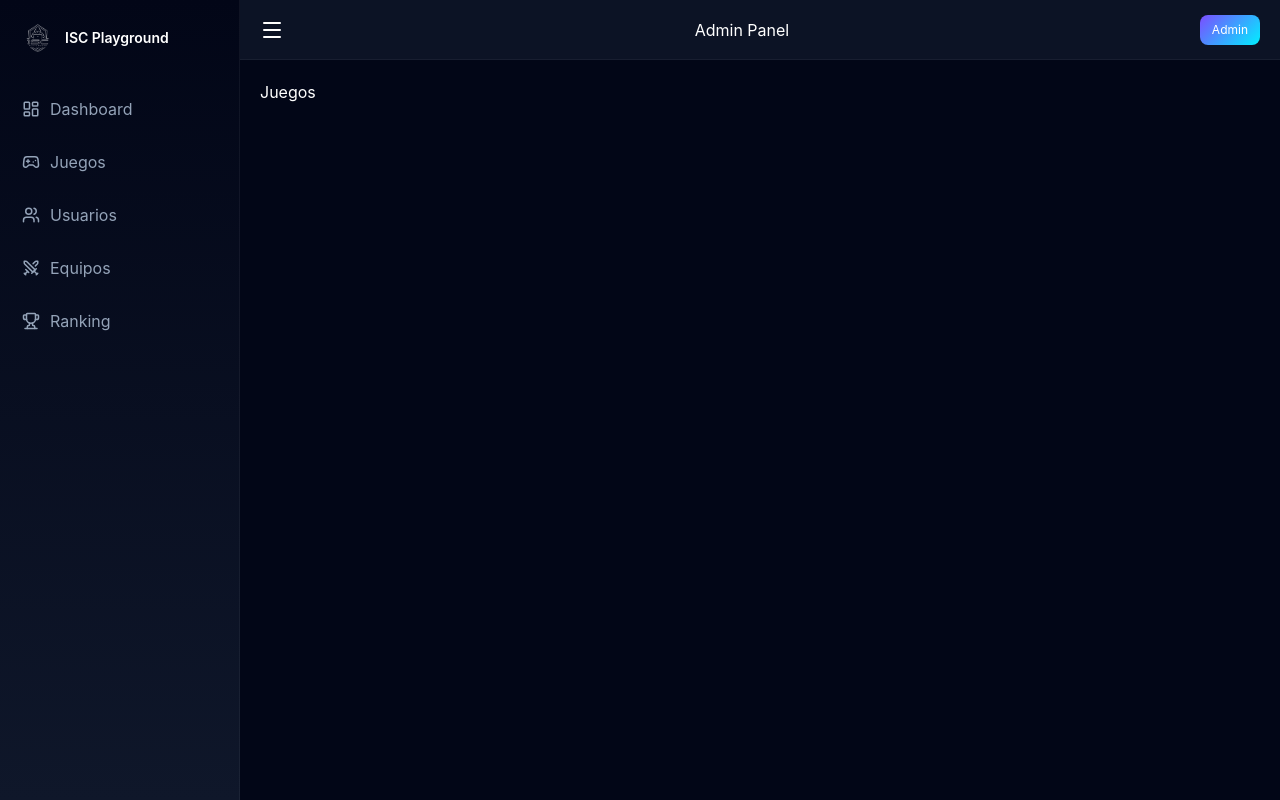
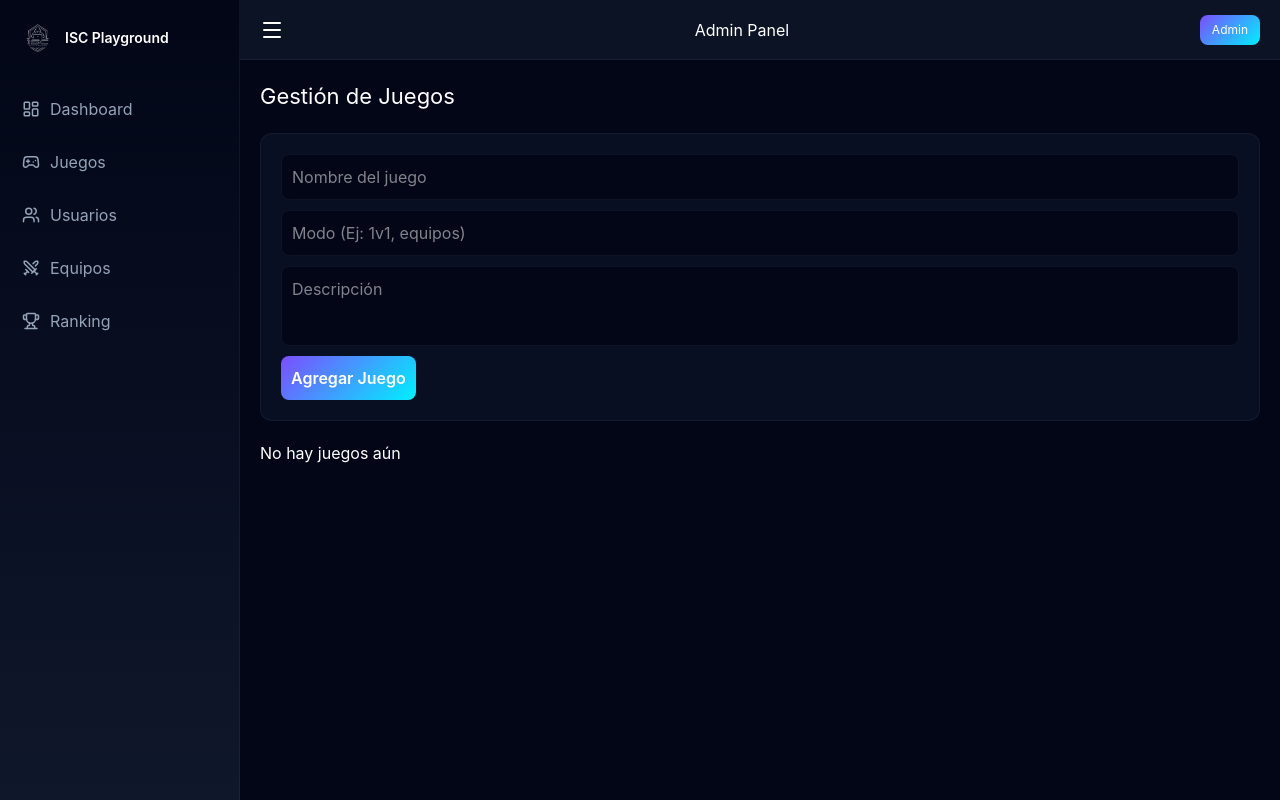
Before and after one commit to fergood-2703/isc-playground, a React (Vite) app: page /admin/juegos in a window 1280 px wide. Built offline with nearby package versions, Linux system fonts and the light colour scheme.

Commit message:
Agregando la vista de juegos en el dashboard de administrador

```diff
--- a/src/App.jsx
+++ b/src/App.jsx
@@ -3,7 +3,8 @@ import { BrowserRouter, Routes, Route } from "react-router-dom";
 import Home from "./pages/Home/Home";
 import Login from "./pages/Login/Login";
 import Registro from "./pages/Registro/Registro";
-import DashboardLayout from "./pages/Dashboard/DashboardLayout"; // 👈 corregido
+import DashboardLayout from "./pages/Dashboard/DashboardLayout"; //
+import Juegos from "./pages/Dashboard/views/Juegos";
 
 export default function App() {
   return (
@@ -18,7 +19,7 @@ export default function App() {
         {/* ADMIN DASHBOARD */}
         <Route path="/admin" element={<DashboardLayout />}>
           <Route index element={<h2>Dashboard Home</h2>} />
-          <Route path="juegos" element={<h2>Juegos</h2>} />
+          <Route path="juegos" element={<Juegos/>} />
           <Route path="usuarios" element={<h2>Usuarios</h2>} />
           <Route path="equipos" element={<h2>Equipos</h2>} />
           <Route path="ranking" element={<h2>Ranking</h2>} />
--- /dev/null
+++ b/src/pages/Dashboard/views/Juegos.css
@@ -0,0 +1,89 @@
+.games {
+  display: flex;
+  flex-direction: column;
+  gap: 20px;
+}
+
+.games h2 {
+  font-size: 22px;
+}
+
+/* FORM */
+.game-form {
+  display: flex;
+  flex-direction: column;
+  gap: 10px;
+
+  background: rgba(15,23,42,0.6);
+  padding: 20px;
+  border-radius: 12px;
+  border: 1px solid rgba(255,255,255,0.05);
+}
+
+.game-form input,
+.game-form textarea {
+  background: #020617;
+  border: 1px solid rgba(255,255,255,0.05);
+  padding: 10px;
+  border-radius: 8px;
+  color: white;
+}
+
+.game-form textarea {
+  resize: none;
+  height: 80px;
+}
+
+/* BUTTON */
+.game-form button {
+  background: linear-gradient(135deg, #7c4dff, #00f0ff);
+  border: none;
+  padding: 10px;
+  border-radius: 8px;
+  color: white;
+  font-weight: 600;
+  cursor: pointer;
+}
+
+/* LIST */
+.game-list {
+  display: grid;
+  grid-template-columns: repeat(auto-fill, minmax(250px, 1fr));
+  gap: 16px;
+}
+
+.game-card {
+  background: rgba(15,23,42,0.7);
+  padding: 15px;
+  border-radius: 12px;
+  border: 1px solid rgba(255,255,255,0.05);
+
+  transition: 0.3s;
+}
+
+.game-card:hover {
+  transform: translateY(-5px);
+}
+
+.game-card h3 {
+  margin-bottom: 5px;
+}
+
+.game-card span {
+  font-size: 12px;
+  color: #94a3b8;
+}
+
+/* ACTIONS */
+.actions {
+  margin-top: 10px;
+}
+
+.delete {
+  background: #ef4444;
+  border: none;
+  padding: 6px 10px;
+  border-radius: 6px;
+  color: white;
+  cursor: pointer;
+}
--- /dev/null
+++ b/src/pages/Dashboard/views/Juegos.jsx
@@ -0,0 +1,97 @@
+import { useState } from "react";
+import "./Juegos.css";
+
+export default function Juegos() {
+  const [games, setGames] = useState([]);
+
+  const [form, setForm] = useState({
+    nombre: "",
+    descripcion: "",
+    modo: "",
+  });
+
+  const handleChange = (e) => {
+    setForm({
+      ...form,
+      [e.target.name]: e.target.value,
+    });
+  };
+
+  const handleAddGame = (e) => {
+    e.preventDefault();
+
+    if (!form.nombre) return;
+
+    const newGame = {
+      id: Date.now(),
+      ...form,
+    };
+
+    setGames([...games, newGame]);
+
+    setForm({
+      nombre: "",
+      descripcion: "",
+      modo: "",
+    });
+  };
+
+  const handleDelete = (id) => {
+    setGames(games.filter((g) => g.id !== id));
+  };
+
+  return (
+    <div className="games">
+
+      <h2>Gestión de Juegos</h2>
+
+      {/* FORM */}
+      <form className="game-form" onSubmit={handleAddGame}>
+        <input
+          type="text"
+          name="nombre"
+          placeholder="Nombre del juego"
+          value={form.nombre}
+          onChange={handleChange}
+        />
+
+        <input
+          type="text"
+          name="modo"
+          placeholder="Modo (Ej: 1v1, equipos)"
+          value={form.modo}
+          onChange={handleChange}
+        />
+
+        <textarea
+          name="descripcion"
+          placeholder="Descripción"
+          value={form.descripcion}
+          onChange={handleChange}
+        />
+
+        <button type="submit">Agregar Juego</button>
+      </form>
+
+      {/* LIST */}
+      <div className="game-list">
+        {games.length === 0 && <p>No hay juegos aún</p>}
+
+        {games.map((game) => (
+          <div className="game-card" key={game.id}>
+            <h3>{game.nombre}</h3>
+            <p>{game.descripcion}</p>
+            <span>{game.modo}</span>
+
+            <div className="actions">
+              <button className="delete" onClick={() => handleDelete(game.id)}>
+                Eliminar
+              </button>
+            </div>
+          </div>
+        ))}
+      </div>
+
+    </div>
+  );
+}
```
